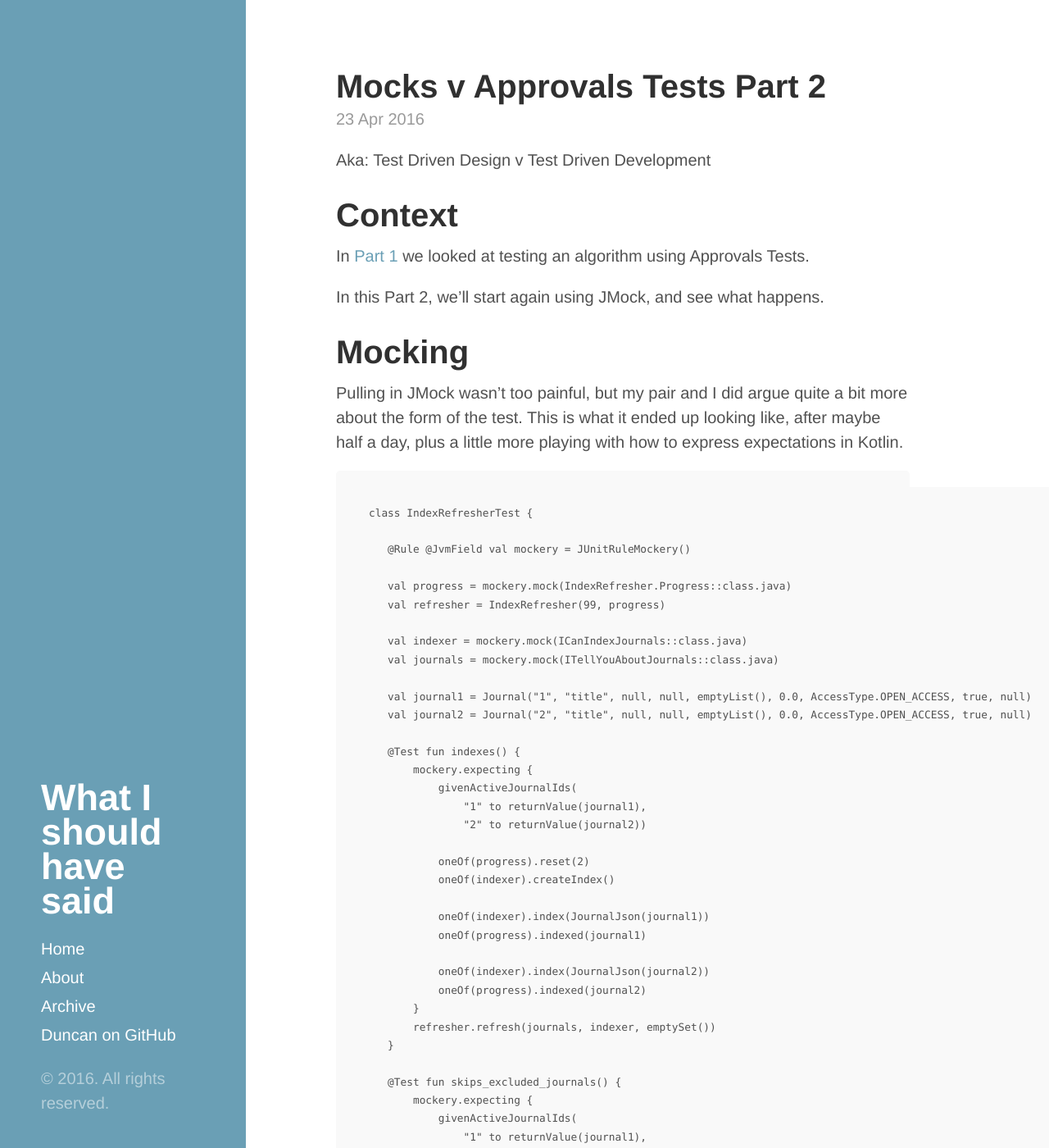
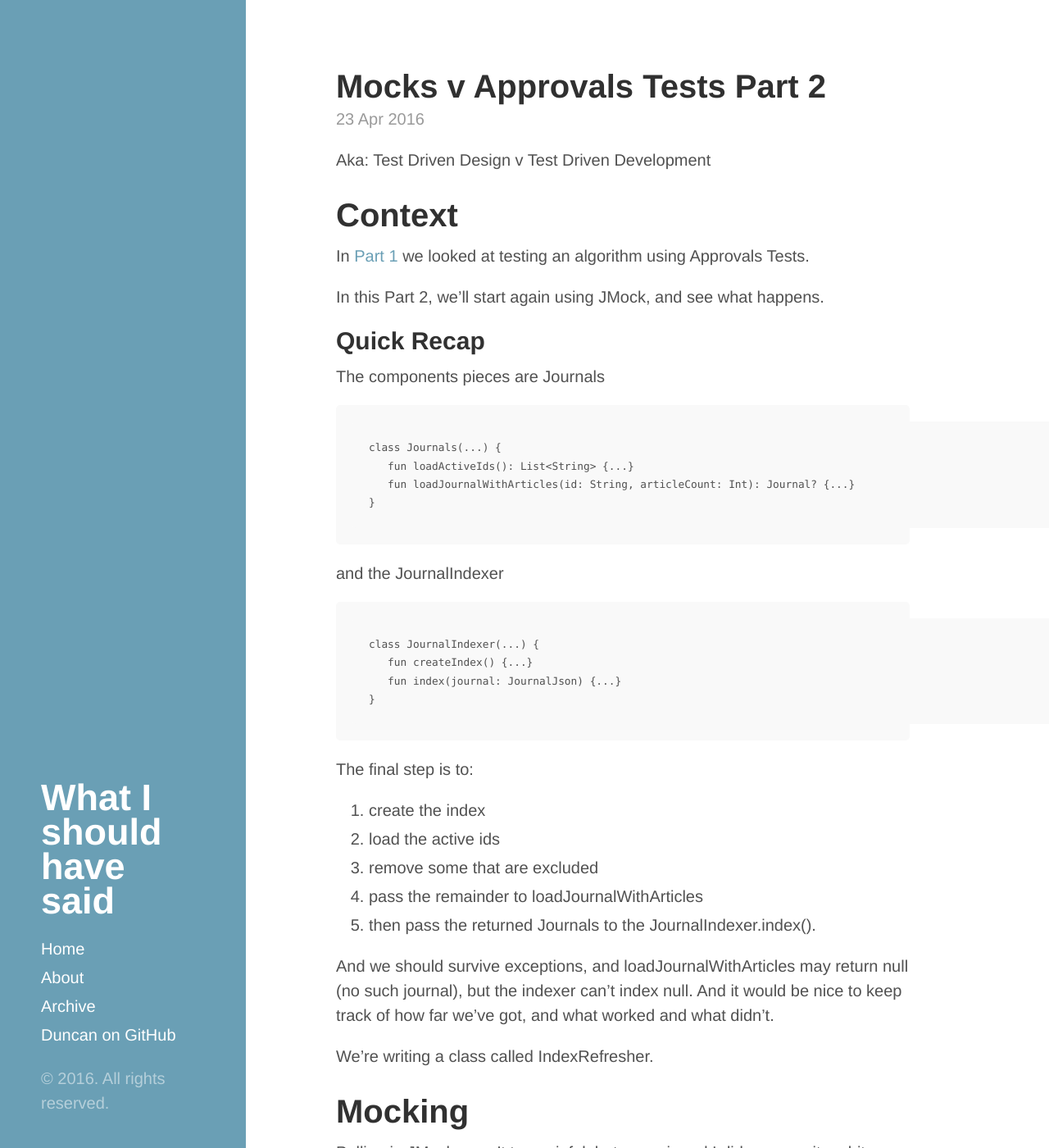
Before and after one commit to dmcg/dmcg.github.io, a Jekyll site: the page built from _posts/2016-04-23-mocks-v-approvals-tests-part2.md, in a window 1280 px wide and 1400 px high. Shown: the whole window at 82% size. Built offline with Jekyll 4.4.1, drawn with Linux system fonts in a browser that asks for light colours.

Commit message:
Tidy and edit

````diff
--- a/_posts/2016-04-23-mocks-v-approvals-tests-part2.md
+++ b/_posts/2016-04-23-mocks-v-approvals-tests-part2.md
@@ -10,6 +10,38 @@ Aka: Test Driven Design v Test Driven Development
 In [Part 1](/2016/04/23/mocks-v-approvals-tests-part1/) we looked at testing an algorithm using Approvals Tests.
 
 In this Part 2, we'll start again using JMock, and see what happens.
+
+## Quick Recap
+
+The components pieces are Journals
+
+```
+class Journals(...) {
+   fun loadActiveIds(): List<String> {...}
+   fun loadJournalWithArticles(id: String, articleCount: Int): Journal? {...}
+}
+```
+
+and the JournalIndexer
+
+```
+class JournalIndexer(...) {
+   fun createIndex() {...}
+   fun index(journal: JournalJson) {...}
+}
+```
+
+The final step is to:
+
+1. create the index
+2. load the active ids
+3. remove some that are excluded
+4. pass the remainder to loadJournalWithArticles
+5. then pass the returned Journals to the JournalIndexer.index().
+
+And we should survive exceptions, and loadJournalWithArticles may return null (no such journal), but the indexer can’t index null. And it would be nice to keep track of how far we’ve got, and what worked and what didn’t.
+
+We're writing a class called IndexRefresher.
 
 # Mocking
 
````
Also changed, not shown: _posts/2016-04-23-mocks-v-approvals-tests-part1.md (+10 -2 lines).
